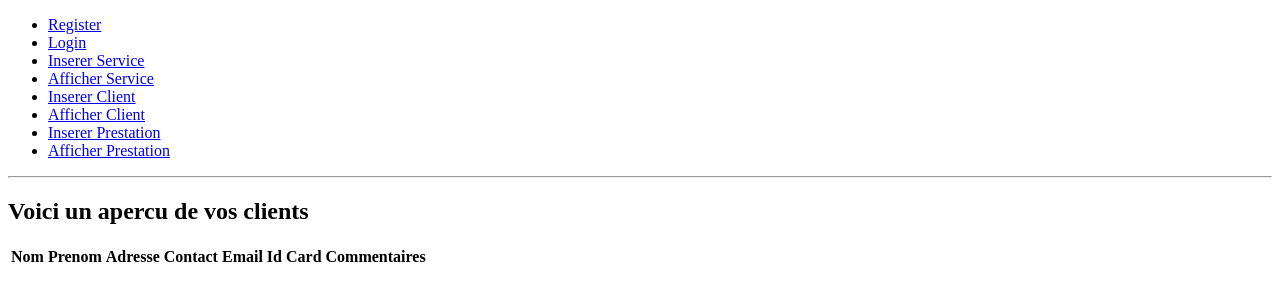
After one commit to genadaZoto/ProjetSymfonyZotoEsthetique, a Symfony app: template templates/client/client_afficher.html.twig in a window 1280 px wide. The commit adds this page. Shown: the top 301 px of the page. Run offline with Twig, Linux system fonts and the light colour scheme; the template is opened without the code that fills it, so the values that code supplies are empty; some libraries are stand-ins or nearby versions.

Commit message:
client edit

```diff
--- a/src/Controller/ServiceController.php
+++ b/src/Controller/ServiceController.php
@@ -33,7 +33,7 @@ class ServiceController extends AbstractController
             $em->persist($service);
             $em->flush();
 
-            return $this->render('service/service_insert_traitement.html.twig');
+            return $this->redirectToRoute("service_afficher");
 
         }
         else{
--- a/templates/base.html.twig
+++ b/templates/base.html.twig
@@ -12,7 +12,7 @@
             <li><a href="/service/insert">Inserer Service</a></li>
             <li><a href="/service/afficher">Afficher Service</a></li>
             <li><a href="/client/insert">Inserer Client</a></li>
-            <li><a href="client/afficher">Afficher Client</a></li>
+            <li><a href="/client/afficher">Afficher Client</a></li>
             <li><a href="prestation/insert">Inserer Prestation</a></li>
             <li><a href="prestation/afficher">Afficher Prestation</a></li>
 
--- /dev/null
+++ b/templates/client/client_afficher.html.twig
@@ -0,0 +1,39 @@
+{% extends 'base.html.twig' %}
+
+{% block title %}Clients{% endblock %}
+
+{% block body %}
+
+
+
+<h2>Voici un apercu de vos clients</h2>
+
+<form action="{{ path ('traitementClient_deleteEdit') }}" method="POST">
+<table>
+    <tr>
+        <th>Nom</th>
+        <th>Prenom</th>
+        <th>Adresse</th>
+        <th>Contact</th>
+        <th>Email</th>
+        <th>Id Card</th>
+        <th>Commentaires</th>
+    </tr>
+    {% for valeur in clients %}
+
+    <tr>
+        <td>{{ valeur.nom | capitalize }}</td>
+        <td>{{ valeur.prenom | capitalize}} </td>
+        <td>{{ valeur.adresse | capitalize}} </td>
+        <td>{{ valeur.contact | capitalize}} </td>
+        <td>{{ valeur.email | capitalize}} </td>
+        <td>{{ valeur.idCard | capitalize}} </td>
+        <td>{{ valeur.commentaires | capitalize}} </td>
+        <td><button type="submit" name="delete" value="{{ valeur.id }}">Delete</button></td>
+        <td><button type="submit" name="edit" value="{{ valeur.id }}">Edit</button></td>
+    </tr>
+
+    {% endfor %}
+</table>
+</form>
+{% endblock %}
```
Also changed, not shown: src/Controller/ClientController.php (+61 -1 lines), templates/client/client_edit.html.twig (added, +24 -0 lines), templates/client/client_insert_traitement.html.twig (deleted, +0 -9 lines), templates/service/service_insert_traitement.html.twig (deleted, +0 -9 lines).
